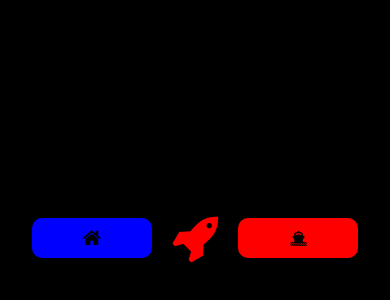
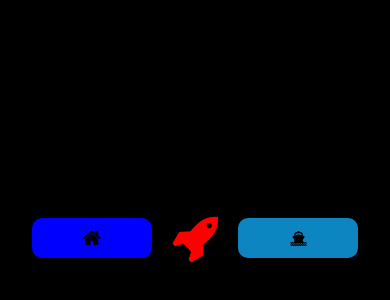
Before and after one commit to jeffAquinn/react-native-flex-test, a React Native app in the folder flex-test/: screen / in a window 390 px wide. Shown: the part 184-484 px from the top of the page. Built offline with nearby package versions, Linux system fonts and the light colour scheme.

Commit message:
Finished adding StylesSheet, put comments to make it easy to understand"

```diff
--- a/flex-test/App.js
+++ b/flex-test/App.js
@@ -11,32 +11,44 @@ export default class App extends React.Component {
     const ship = (<Icon name='ship' size={15}/>)
 
     return (
+      // Main Container
       <View style={styles.container}>
+        {/* Left Tab Dimensions */}
         <View style={styles.leftTab}>
+          {/* Left FlexBox */}
           <View style={styles.leftFlexBox}>
+            {/* Home Icon Animation   */}
+            <Animatable.Text
+              animation="fadeIn"
+              easing="ease-in"
+              style={{textAlign: 'center'}}
+            >
+              {home}
+           </Animatable.Text>
 
-            <Animatable.Text animation="fadeIn" easing="ease-in" style={{
-              textAlign: 'center'
-            }}>{home}</Animatable.Text>
           </View>
         </View>
-        <Animatable.Text animation="zoomInUp" duration={4000}>{rocket}</Animatable.Text>
-        <View style={{
-          width: 120,
-          height: 40,
-          margin: 20,
-          backgroundColor: 'red',
-          borderRadius: 10
-        }}>
-          <View style={{
-            flex: 1,
-            flexDirection: 'row',
-            alignItems: 'center',
-            justifyContent: 'center'
-          }}>
-            <Animatable.Text animation="swing" easing="ease-out" iterationCount="infinite" style={{
-              textAlign: 'center'
-            }}>{ship}</Animatable.Text>
+        {/* Rocket Icon Animation  */}
+        <Animatable.Text
+          animation="zoomInUp"
+          duration={4000}
+        >
+          {rocket}
+        </Animatable.Text>
+        {/* Right Tab Dimensions */}
+        <View style={styles.rightTab}>
+          {/* Right FlexBox */}
+          <View style={styles.rightFlexBox}>
+            {/* Ship Icon Animation */}
+            <Animatable.Text
+              animation="swing"
+              easing="ease-out"
+              iterationCount="infinite"
+              style={{textAlign: 'center'}}
+            >
+              {ship}
+            </Animatable.Text>
+
           </View>
         </View>
       </View>
@@ -64,5 +76,18 @@ const styles = StyleSheet.create({
     flexDirection: 'row',
     alignItems: 'center',
     justifyContent: 'center'
-  }
+  },
+  rightTab: {
+    width: 120,
+    height: 40,
+    margin: 20,
+    backgroundColor: 'rgb(13,133,193)',
+    borderRadius: 10
+  },
+  rightFlexBox: {
+    flex: 1,
+    flexDirection: 'row',
+    alignItems: 'center',
+    justifyContent: 'center'
+  },
 });
```
